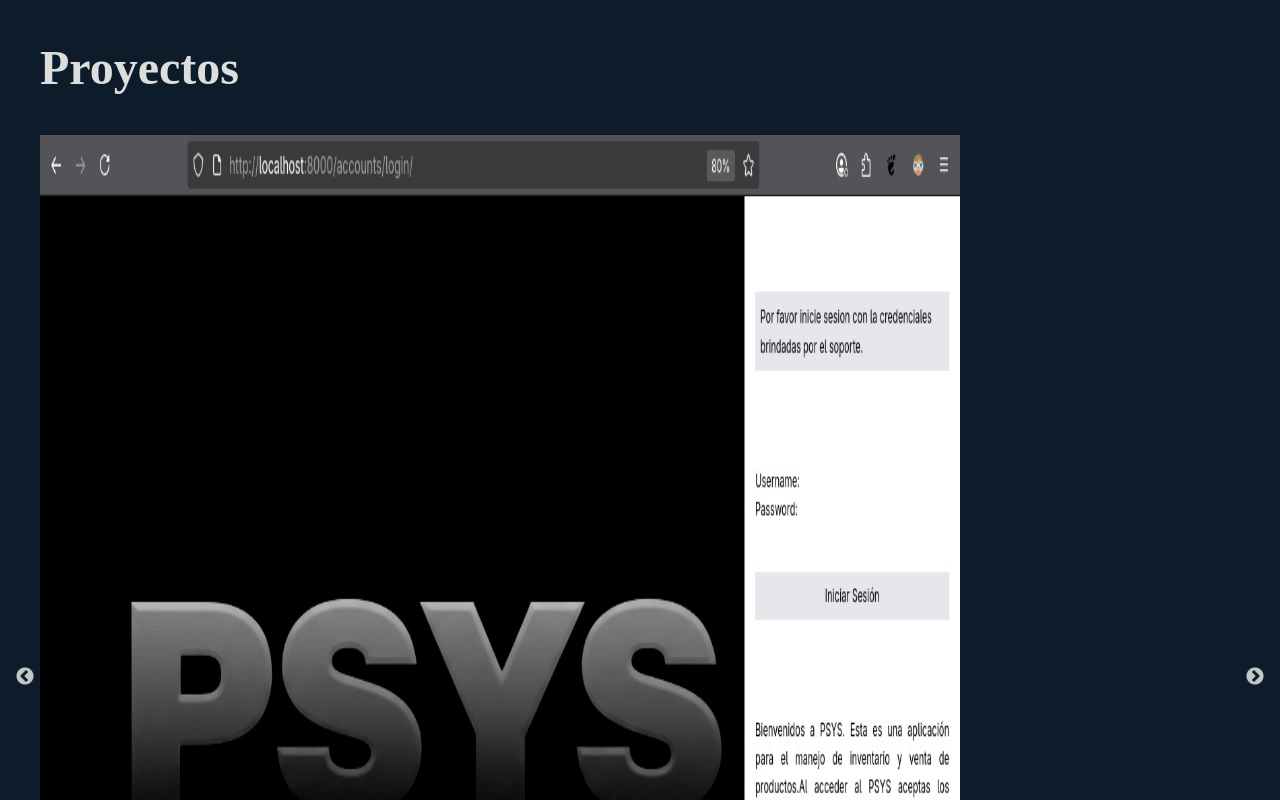
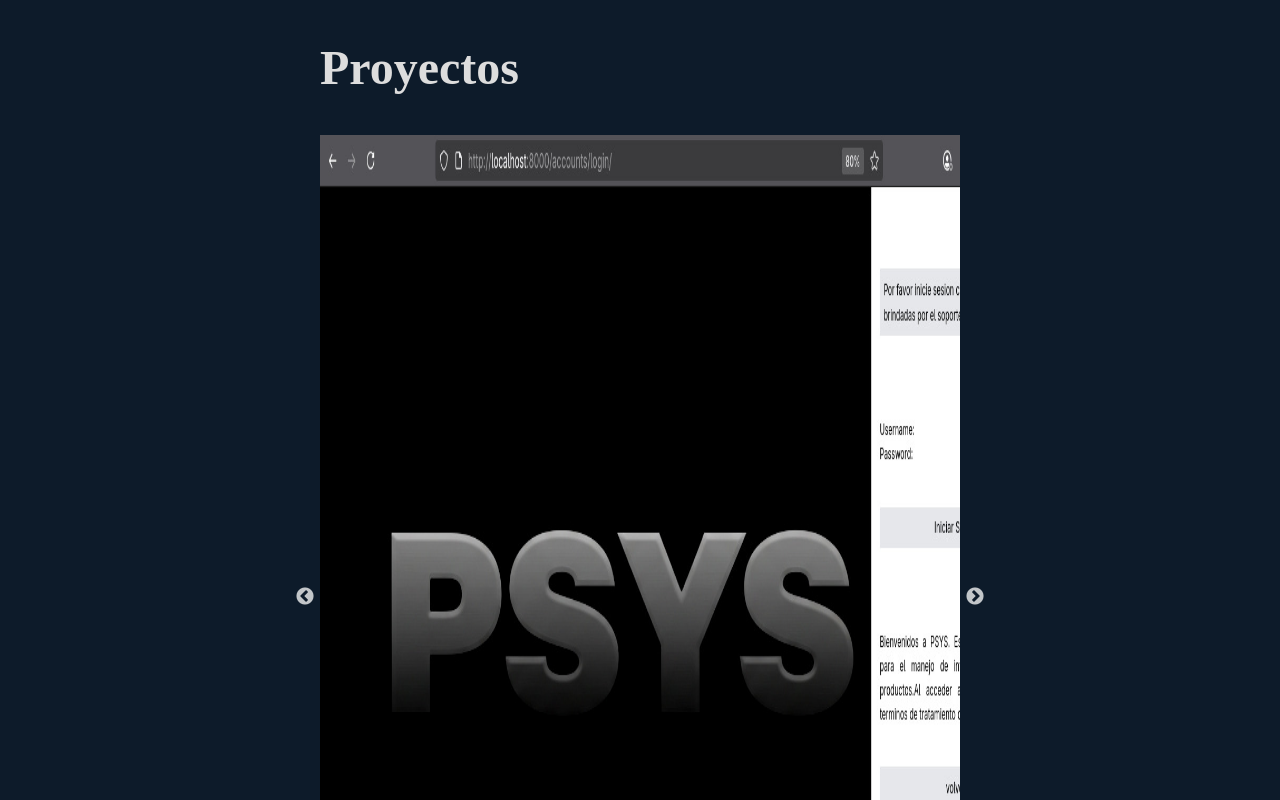
Before and after one commit to FranciscoDJVI/Javascript, a React (Create React App) app in the folder mifirstpage/: page /projects in a window 1280 px wide. Shown: the top 800 px of the page. Built offline with nearby package versions, Linux system fonts and the light colour scheme.

Commit message:
ratio img

```diff
--- a/mifirstpage/src/components/ProjectsPersonal.js
+++ b/mifirstpage/src/components/ProjectsPersonal.js
@@ -21,10 +21,10 @@ const ProjectPersonal = () => {
     autoplay: true,
     autoplaySpeed: 3000,
   };
-  const customStyleImg = { width: "920px", height: "1080px" };
+  const customStyleImg = { width: "720px", height: "920px" };
 
   return (
-    <div style={{ maxWidth: "1200px", margin: "auto" }}>
+    <div style={{ maxWidth: "640px", margin: "auto" }}>
       <h2
         style={{
           fontSize: "3rem",
```
